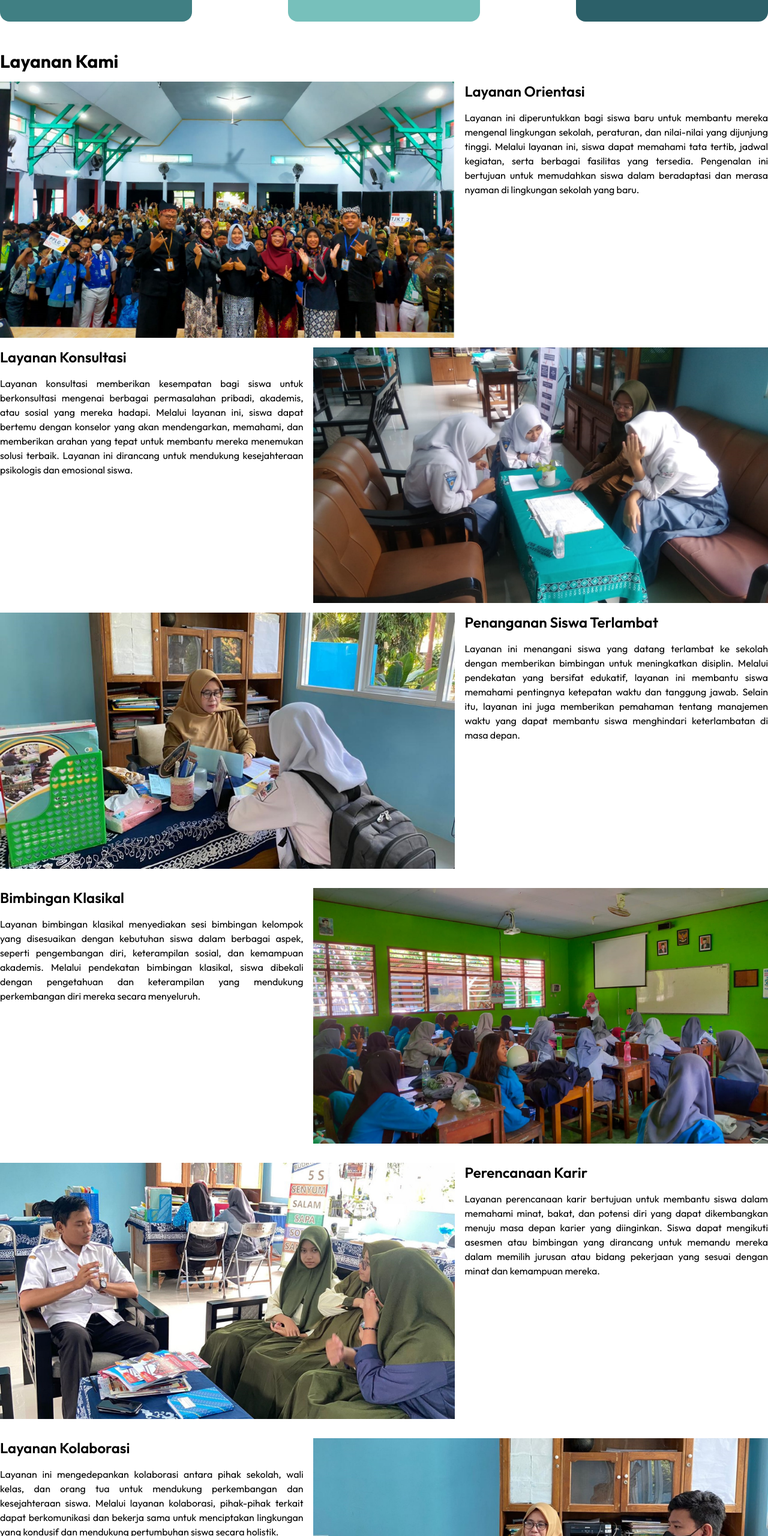
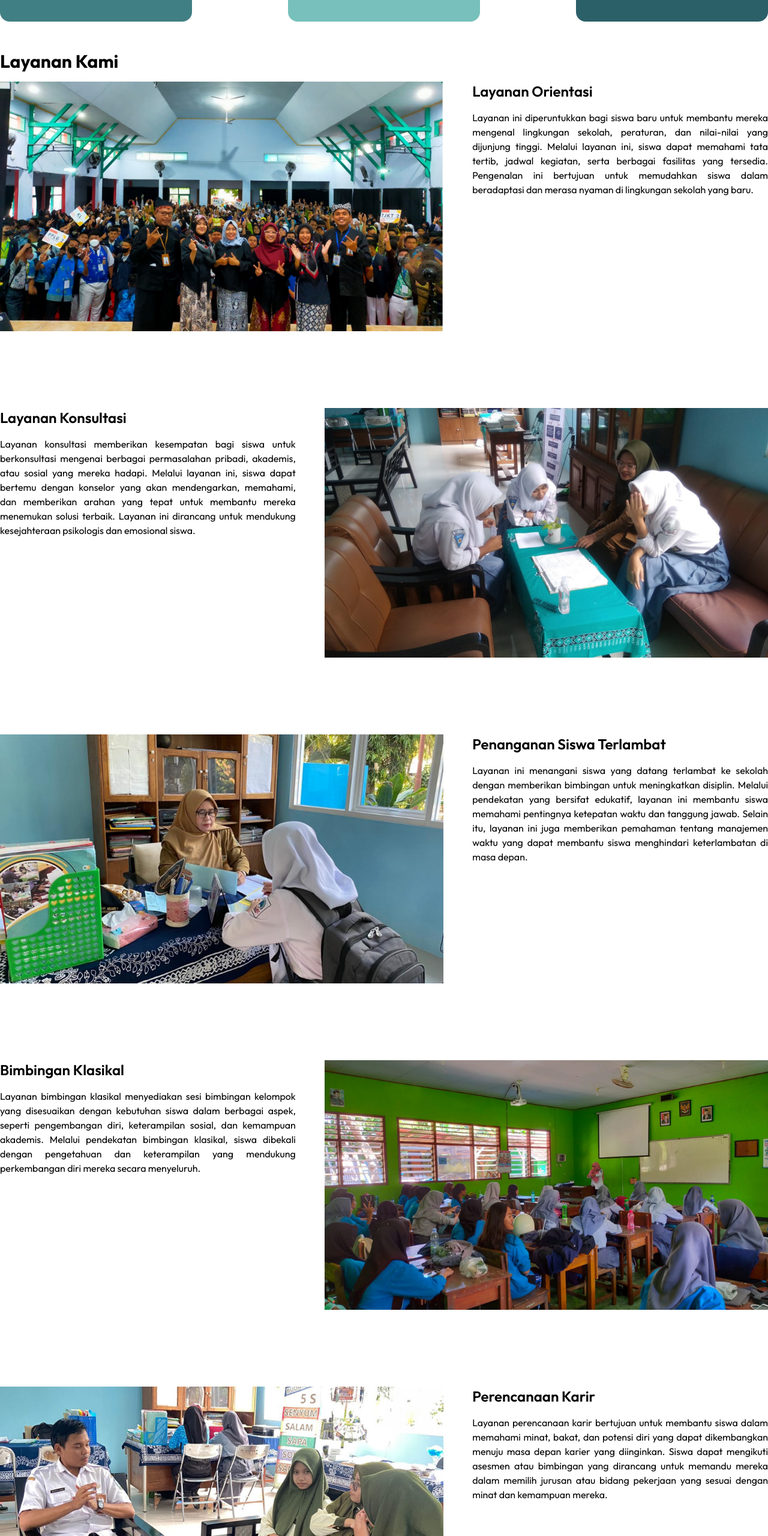
Before and after one commit to XniceCraft/BeKASA, a plain HTML site: page index.html in a window 1280 px wide. Shown: the part 1440-4000 px from the top of the page at 60% size. Drawn offline with nearby package versions, Linux system fonts and the light colour scheme.

Commit message:
Fix issue

```diff
--- a/index.html
+++ b/index.html
@@ -59,13 +59,13 @@
     <!-- Hero -->
     <div class="w-full h-96 py-96 hero relative">
         <div class="size-full absolute inset-0 hover:opacity-0 transition-opacity flex flex-col justify-center items-center" style="background-color: rgba(0, 0, 0, .5);">
-            <h2 class="text-white font-bold text-7xl">BK SAHABAT SISWA</h2>
-            <h2 class="text-white font-bold text-7xl">BUKAN POLISI SEKOLAH</h2>
+            <h2 class="text-white font-bold text-lg lg:text-7xl">BK SAHABAT SISWA</h2>
+            <h2 class="text-white font-bold text-lg lg:text-7xl">BUKAN POLISI SEKOLAH</h2>
         </div>
     </div>
 
     <!-- Content -->
-    <main class="max-w-screen-xl mx-auto px-6 xl:p-0">
+    <main class="max-w-screen-xl mx-auto px-32 xl:p-0">
         <section class="mt-12">
             <h3 class="font-bold text-3xl">Tentang Kami</h3>
             <p class="mt-4">BK (Bimbingan dan Konseling) Sekolah hadir untuk mendukung siswa dalam mengatasi tantangan
@@ -79,7 +79,7 @@
         </section>
         <section class="mt-12">
             <h3 class="font-bold text-3xl">Misi</h3>
-            <div class="flex flex-col md:flex-row items-center md:items-stretch gap-10 mt-4 justify-between">
+            <div class="flex flex-col lg:flex-row items-center lg:items-stretch gap-10 mt-4 justify-between">
                 <div
                     class="text-white relative background-primary flex-initial rounded-2xl max-w-80 py-20 px-12 text-xl text-center flex justify-center items-center">
                     <h4 class="absolute top-6 left-6 font-bold text-3xl">
@@ -105,66 +105,66 @@
         </section>
         <section class="mt-12">
             <h3 class="font-bold text-3xl">Layanan Kami</h3>
-            <div class="mt-4 flex flex-nowrap flex-col md:flex-row gap-4">
+            <div class="mt-4 flex flex-nowrap flex-col lg:flex-row gap-12">
                 <div class="w-full">
                     <img src="assets/img/Layanan Orientasi.jpg" class="w-full">
                 </div>
-                <div class="w-full md:w-4/6">
+                <div class="w-full lg:w-4/6">
                     <h5 class="font-semibold text-2xl">
                         Layanan Orientasi
                     </h5>
                     <p class="text-justify mt-4">Layanan ini diperuntukkan bagi siswa baru untuk membantu mereka mengenal lingkungan sekolah, peraturan, dan nilai-nilai yang dijunjung tinggi. Melalui layanan ini, siswa dapat memahami tata tertib, jadwal kegiatan, serta berbagai fasilitas yang tersedia. Pengenalan ini bertujuan untuk memudahkan siswa dalam beradaptasi dan merasa nyaman di lingkungan sekolah yang baru.</p>
                 </div>
             </div>
-            <div class="mt-4 flex flex-nowrap flex-col md:flex-row-reverse gap-4">
+            <div class="mt-32 flex flex-nowrap flex-col lg:flex-row-reverse gap-12">
                 <div class="w-full">
                     <img src="assets/img/Layanan Konseling.jpg" class="w-full">
                 </div>
-                <div class="w-full md:w-4/6">
+                <div class="w-full lg:w-4/6">
                     <h5 class="font-semibold text-2xl">
                         Layanan Konsultasi
                     </h5>
                     <p class="text-justify mt-4">Layanan konsultasi memberikan kesempatan bagi siswa untuk berkonsultasi mengenai berbagai permasalahan pribadi, akademis, atau sosial yang mereka hadapi. Melalui layanan ini, siswa dapat bertemu dengan konselor yang akan mendengarkan, memahami, dan memberikan arahan yang tepat untuk membantu mereka menemukan solusi terbaik. Layanan ini dirancang untuk mendukung kesejahteraan psikologis dan emosional siswa.                    </p>
                 </div>
             </div>
-            <div class="mt-4 flex flex-nowrap flex-col md:flex-row gap-4">
+            <div class="mt-32 flex flex-nowrap flex-col lg:flex-row gap-12">
                 <div class="w-full">
                     <img src="assets/img/Penanangan Siswa Terlambat.jpg" class="w-full">
                 </div>
-                <div class="w-full md:w-4/6">
+                <div class="w-full lg:w-4/6">
                     <h5 class="font-semibold text-2xl">
                         Penanganan Siswa Terlambat
                     </h5>
                     <p class="text-justify mt-4">Layanan ini menangani siswa yang datang terlambat ke sekolah dengan memberikan bimbingan untuk meningkatkan disiplin. Melalui pendekatan yang bersifat edukatif, layanan ini membantu siswa memahami pentingnya ketepatan waktu dan tanggung jawab. Selain itu, layanan ini juga memberikan pemahaman tentang manajemen waktu yang dapat membantu siswa menghindari keterlambatan di masa depan.                    </p>
                 </div>
             </div>
-            <div class="mt-8 flex flex-nowrap flex-col md:flex-row-reverse gap-4">
+            <div class="mt-32 flex flex-nowrap flex-col lg:flex-row-reverse gap-12">
                 <div class="w-full">
                     <img src="assets/img/Layanan Klasikal.jpg" class="w-full">
                 </div>
-                <div class="w-full md:w-4/6">
+                <div class="w-full lg:w-4/6">
                     <h5 class="font-semibold text-2xl">
                         Bimbingan Klasikal
                     </h5>
                     <p class="text-justify mt-4">Layanan bimbingan klasikal menyediakan sesi bimbingan kelompok yang disesuaikan dengan kebutuhan siswa dalam berbagai aspek, seperti pengembangan diri, keterampilan sosial, dan kemampuan akademis. Melalui pendekatan bimbingan klasikal, siswa dibekali dengan pengetahuan dan keterampilan yang mendukung perkembangan diri mereka secara menyeluruh.</p>
                 </div>
             </div>
-            <div class="mt-8 flex flex-nowrap flex-col md:flex-row gap-4">
+            <div class="mt-32 flex flex-nowrap flex-col lg:flex-row gap-12">
                 <div class="w-full">
                     <img src="assets/img/Perencanaan Karir.jpg" class="w-full">
                 </div>
-                <div class="w-full md:w-4/6">
+                <div class="w-full lg:w-4/6">
                     <h5 class="font-semibold text-2xl">
                         Perencanaan Karir
                     </h5>
                     <p class="text-justify mt-4">Layanan perencanaan karir bertujuan untuk membantu siswa dalam memahami minat, bakat, dan potensi diri yang dapat dikembangkan menuju masa depan karier yang diinginkan. Siswa dapat mengikuti asesmen atau bimbingan yang dirancang untuk memandu mereka dalam memilih jurusan atau bidang pekerjaan yang sesuai dengan minat dan kemampuan mereka.</p>
                 </div>
             </div>
-            <div class="mt-8 flex flex-nowrap flex-col md:flex-row-reverse gap-4">
+            <div class="mt-32 flex flex-nowrap flex-col lg:flex-row-reverse gap-12">
                 <div class="w-full">
                     <img src="assets/img/Layanan Kolaborasi.jpg" class="w-full">
                 </div>
-                <div class="w-full md:w-4/6">
+                <div class="w-full lg:w-4/6">
                     <h5 class="font-semibold text-2xl">
                         Layanan Kolaborasi
                     </h5>
@@ -174,7 +174,7 @@
         </section>
         <section class="mt-12">
             <h3 class="font-bold text-3xl">Artikel</h3>
-            <div class="mt-4 flex gap-x-12">
+            <div class="mt-4 flex flex-col lg:flex-row gap-12 items-center lg:items-stretch">
                 <div class="max-w-sm bg-white border border-gray-200 rounded-lg shadow">
                     <img class="rounded-t-lg object-cover" src="assets/img/Layanan Kolaborasi.jpg"
                         alt="Berita" />
```
